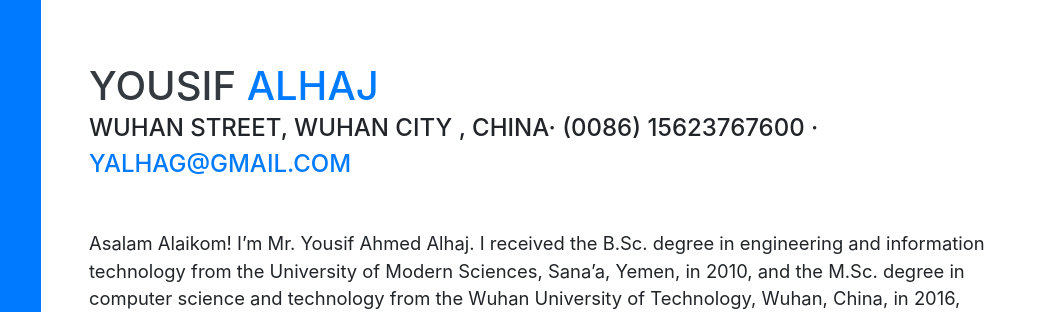
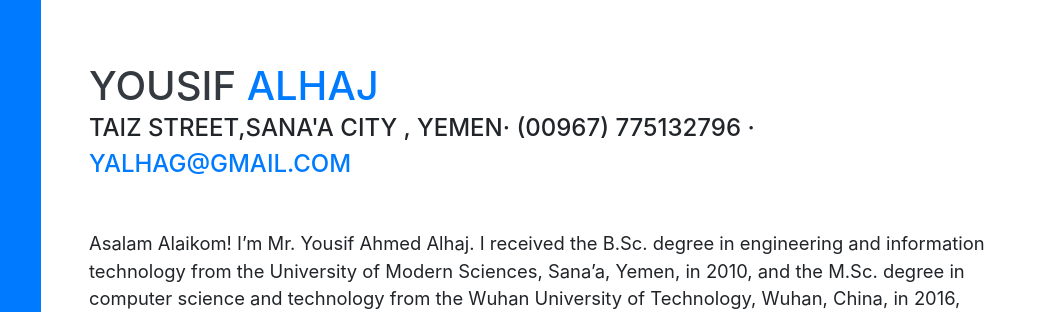
Before and after one commit to yalhag1/resume, a website with bundled scripts: page index.html in a window 1280 px wide. Shown: the part 119-431 px from the top of the page, 231-1280 px from the left. Built offline with nearby package versions, Linux system fonts and the light colour scheme; files whose address does not match are found by name; a web font is replaced by a local one.

Commit message:
Update index.html

```diff
--- a/index.html
+++ b/index.html
@@ -68,7 +68,7 @@
         <h1 class="mb-0">yousif
           <span class="text-primary">Alhaj</span>
         </h1>
-        <div class="subheading mb-5">Wuhan street, Wuhan city , China· (0086) 15623767600 ·
+        <div class="subheading mb-5">Taiz street,Sana'a city , Yemen· (00967) 775132796 ·
           <a href="mailto:name@email.com">yalhag@gmail.com</a>
         </div>
         <p class="lead mb-5">Asalam Alaikom! I’m Mr. Yousif Ahmed Alhaj. I received the B.Sc. degree in engineering and information technology from the University of Modern Sciences, Sana’a, Yemen, in 2010, and the M.Sc. degree in computer science and technology from the Wuhan University of Technology, Wuhan, China, in 2016, where he is currently pursuing the Ph.D. degree with the School of Computer Science and Technology. His main areas of research interest are machine learning, text mining, and Arabic natural language processing.
```
